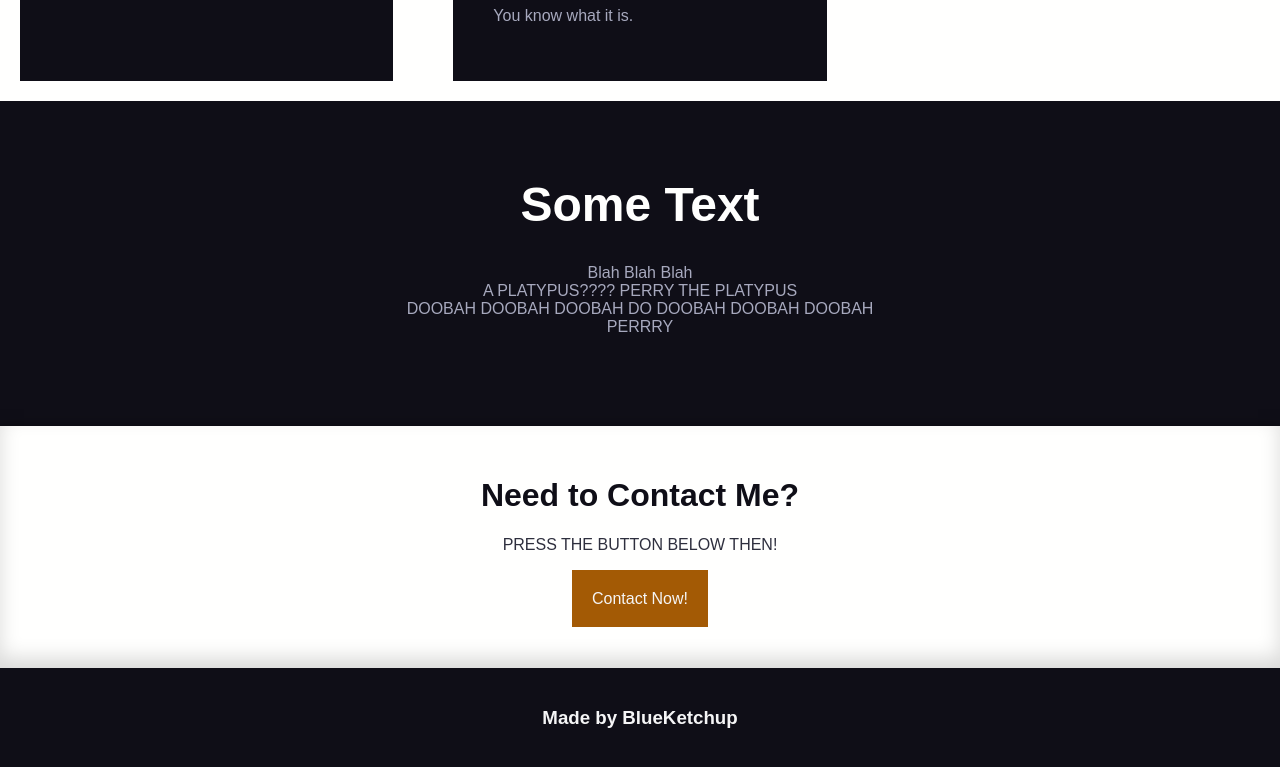
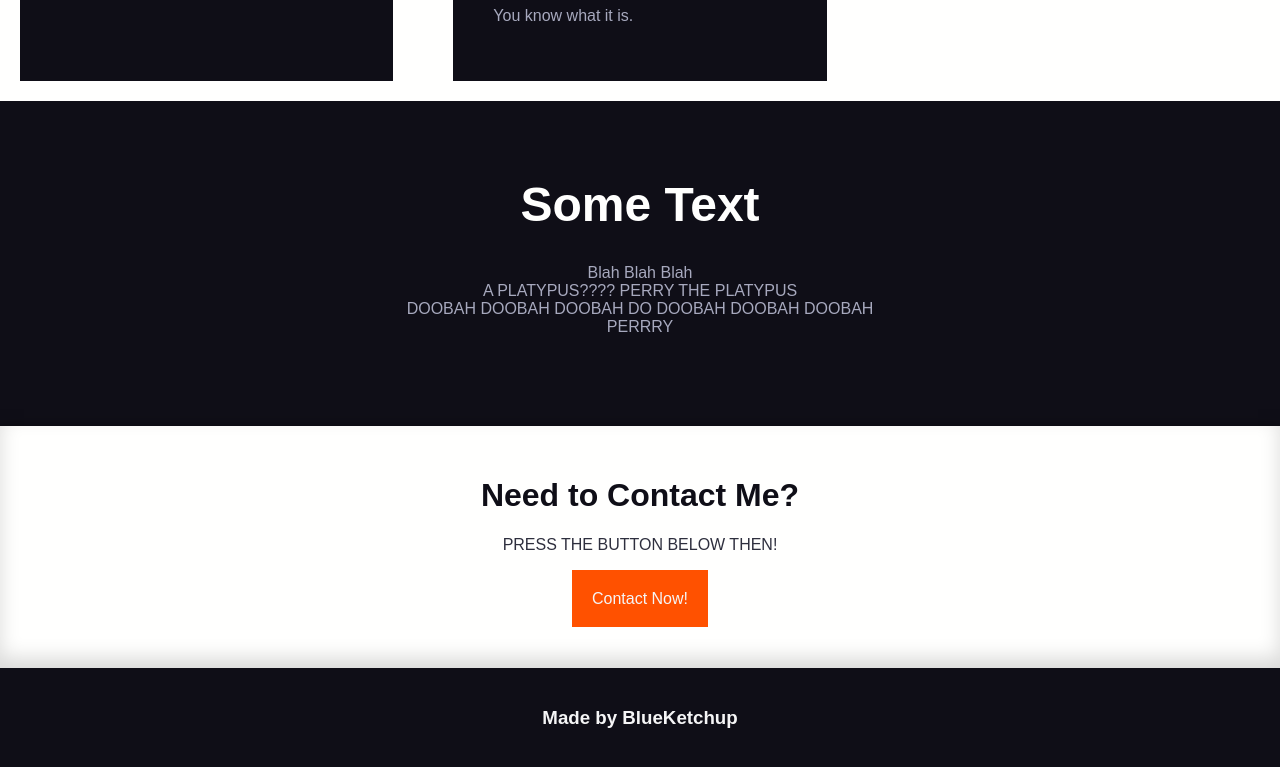
Before and after one commit to BlueKetchup07/DumbWebsite, a plain HTML site: page index.html in a window 1280 px wide. In both pictures the pointer is over the link "Contact Now!". Shown: the part 842-1609 px from the top of the page. Drawn offline with Linux system fonts and the light colour scheme; a web font is replaced by a local one.

Commit message:
ANOTHER FINAL CHANGE

```diff
--- a/style.css
+++ b/style.css
@@ -176,7 +176,7 @@ a {
 }
 
 .contactbutton:hover {
-    background-color: #a35a05;
+    background-color: rgb(255, 81, 0);
 }
 
 footer {
```
